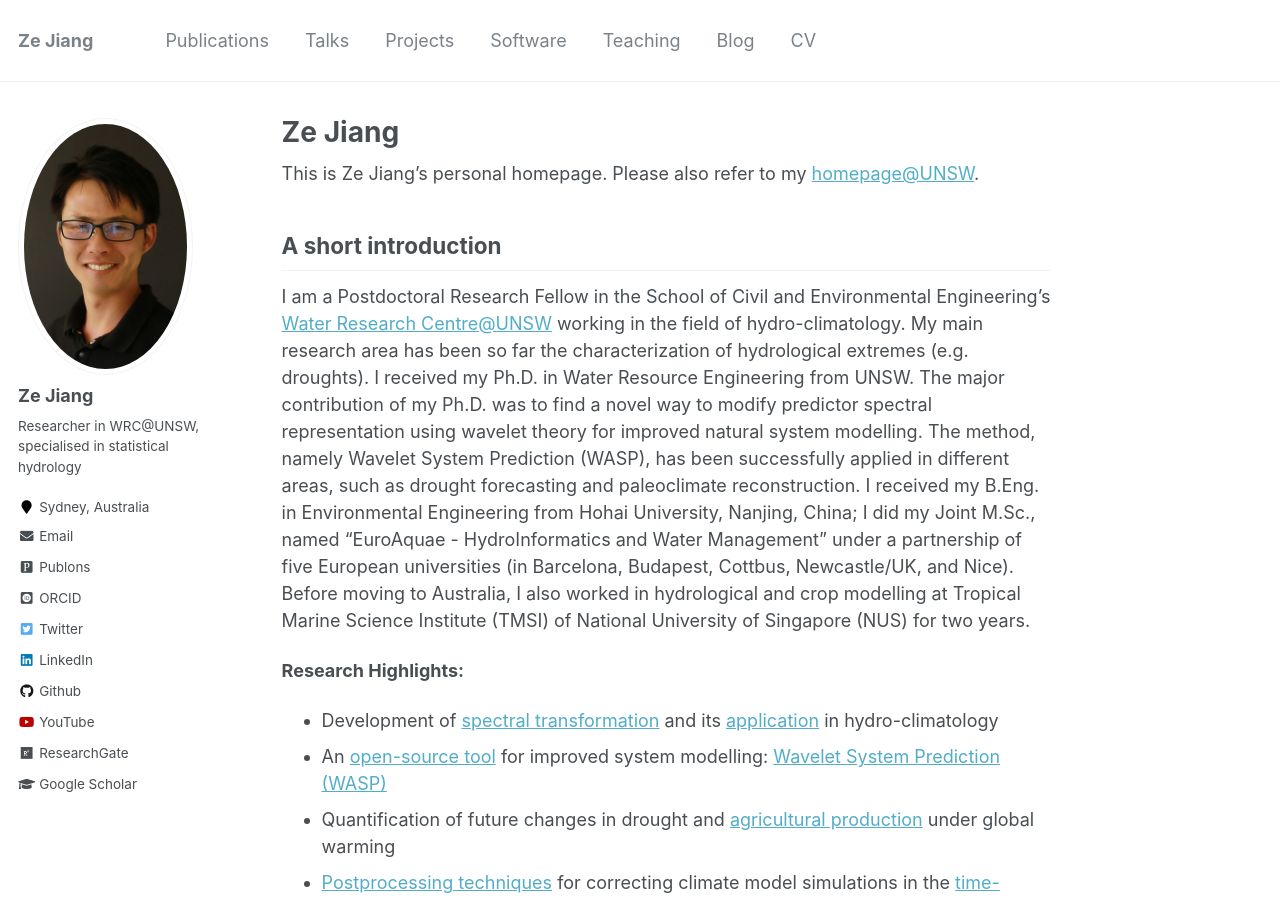
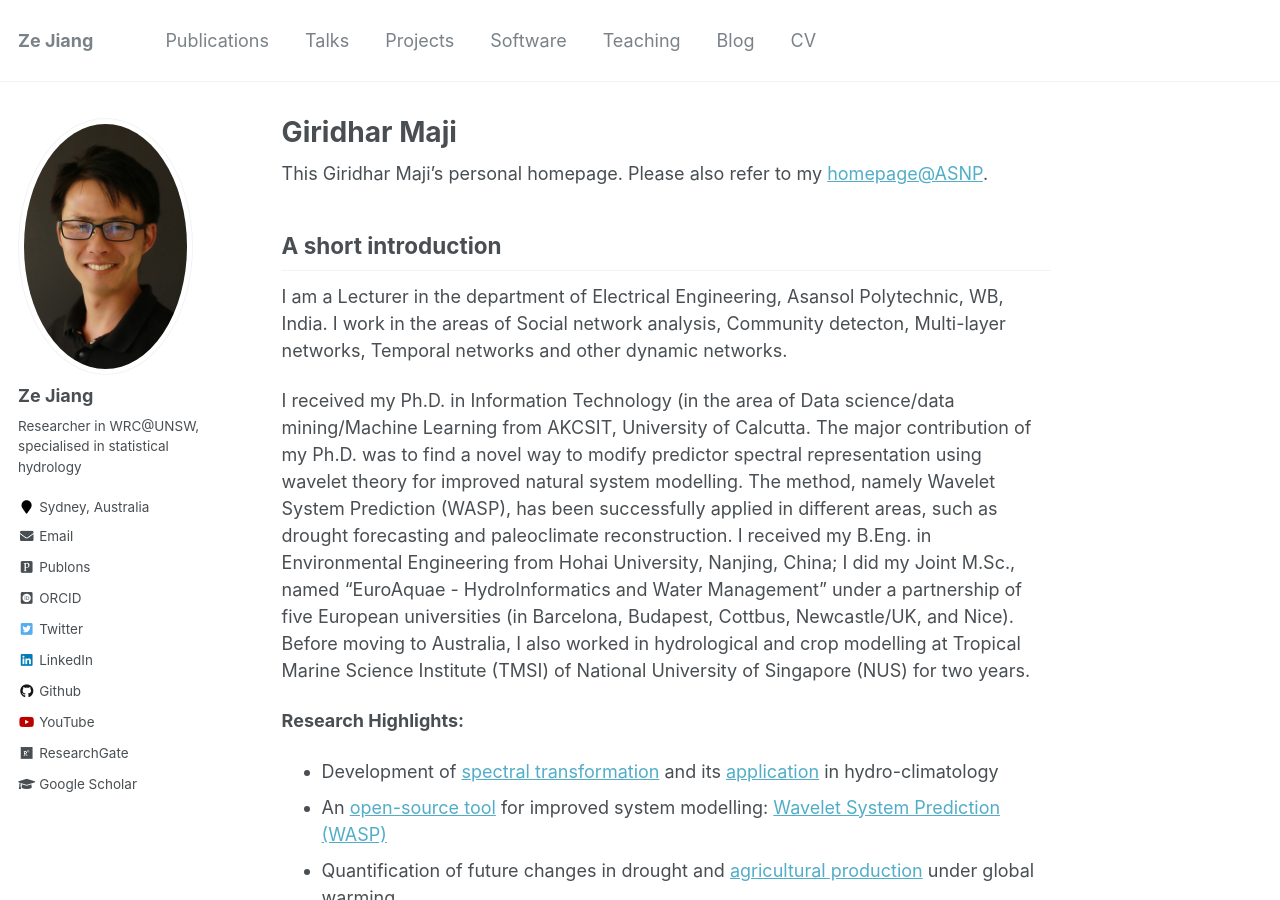
Before and after one commit to gmaji/gmaji.github.io, a Jekyll site: the page built from _pages/about.md, in a window 1280 px wide and 900 px high. Built offline with Jekyll 4.4.1, drawn with Linux system fonts in a browser that asks for light colours; some web fonts are replaced.

Commit message:
Update about.md

```diff
--- a/_pages/about.md
+++ b/_pages/about.md
@@ -1,6 +1,6 @@
 ---
 permalink: /
-title: "Ze Jiang"
+title: "Giridhar Maji"
 excerpt: "About me"
 author_profile: true
 redirect_from:
@@ -8,10 +8,12 @@ redirect_from:
   - /about.html
 ---
 
-This is Ze Jiang's personal homepage. Please also refer to my [homepage@UNSW](https://www.unsw.edu.au/staff/ze-jiang).
+This Giridhar Maji's personal homepage. Please also refer to my [homepage@ASNP](https://sites.google.com/site/asansolgovtpolytechnic/departments/department-of-electrical-engineering/giridhar-maji).
 
 ## A short introduction
-I am a Postdoctoral Research Fellow in the School of Civil and Environmental Engineering's [Water Research Centre@UNSW](https://www.wrc.unsw.edu.au/) working in the field of hydro-climatology. My main research area has been so far the characterization of hydrological extremes (e.g. droughts). I received my Ph.D. in Water Resource Engineering from UNSW.  The major contribution of my Ph.D. was to find a novel way to modify predictor spectral representation using wavelet theory for improved natural system modelling. The method, namely Wavelet System Prediction (WASP), has been successfully applied in different areas, such as drought forecasting and paleoclimate reconstruction. I received my B.Eng. in Environmental Engineering from Hohai University, Nanjing, China; I did my Joint M.Sc., named “EuroAquae - HydroInformatics and Water Management” under a partnership of five European universities (in Barcelona, Budapest, Cottbus, Newcastle/UK, and Nice). Before moving to Australia, I also worked in hydrological and crop modelling at Tropical Marine Science Institute (TMSI) of National University of Singapore (NUS) for two years.
+I am a Lecturer in the department of Electrical Engineering, Asansol Polytechnic, WB, India. I work in the areas of Social network analysis, Community detecton, Multi-layer networks, Temporal networks and other dynamic networks.
+
+I received my Ph.D. in Information Technology (in the area of Data science/data mining/Machine Learning from AKCSIT, University of Calcutta. The major contribution of my Ph.D. was to find a novel way to modify predictor spectral representation using wavelet theory for improved natural system modelling. The method, namely Wavelet System Prediction (WASP), has been successfully applied in different areas, such as drought forecasting and paleoclimate reconstruction. I received my B.Eng. in Environmental Engineering from Hohai University, Nanjing, China; I did my Joint M.Sc., named “EuroAquae - HydroInformatics and Water Management” under a partnership of five European universities (in Barcelona, Budapest, Cottbus, Newcastle/UK, and Nice). Before moving to Australia, I also worked in hydrological and crop modelling at Tropical Marine Science Institute (TMSI) of National University of Singapore (NUS) for two years.
 
 <b>Research Highlights:</b>
 * Development of [spectral transformation](https://doi.org/10.1029/2019WR026962) and its [application](https://doi.org/10.1016/j.jhydrol.2021.126816) in hydro-climatology
```
